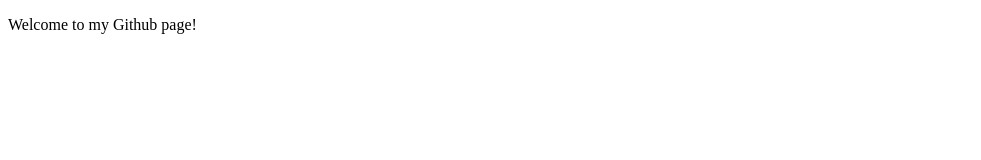
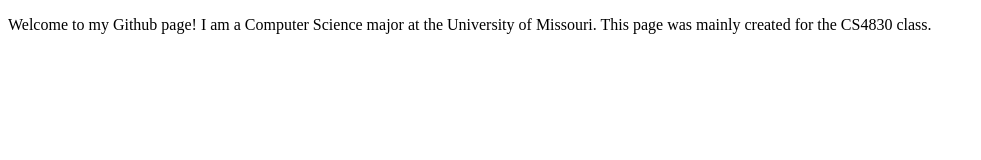
Before and after one commit to mikew3186/mikew3186.github.io, a plain HTML site: page index.html in a window 1280 px wide. Shown: the whole page, without its empty margins (0-981 px from the left). Drawn offline with Linux system fonts and the light colour scheme.

Commit message:
updated index.html

```diff
--- a/index.html
+++ b/index.html
@@ -5,6 +5,6 @@
       <title>mikew3186 Github page</title>
   </head>
   <body>
-      <p>Welcome to my Github page!</p>
+      <p>Welcome to my Github page! I am a Computer Science major at the University of Missouri. This page was mainly created for the CS4830 class.</p>
   </body>
 </html>
```
